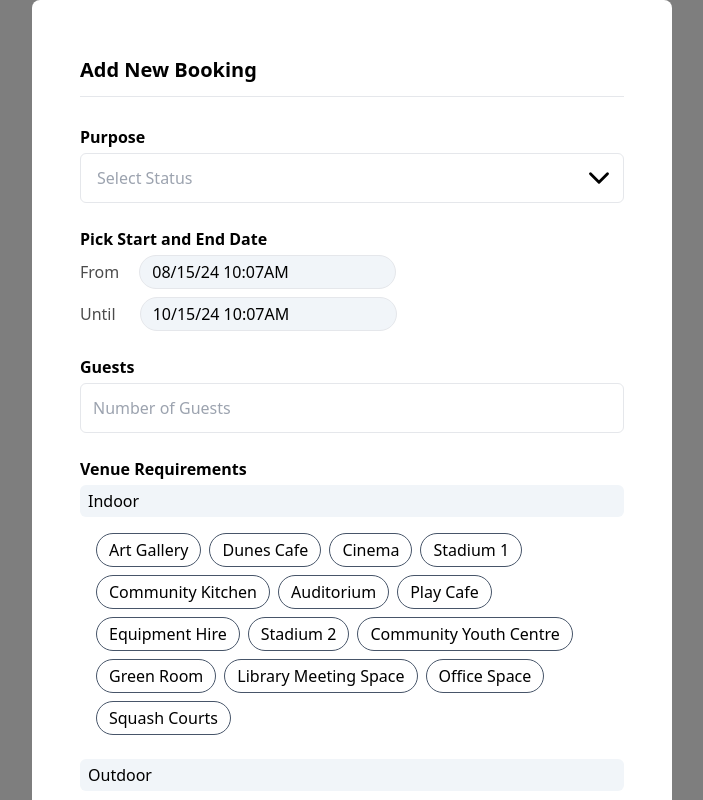
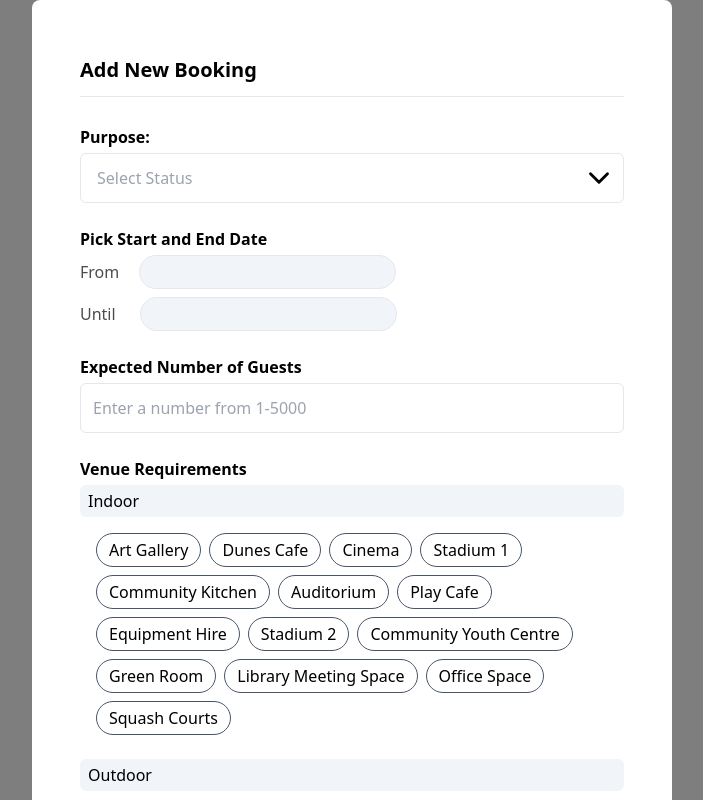
Before and after one commit to Aibi-Green/MERN-booking-system, a React (Vite) app in the folder frontend/: page /addbookings in a window 1280 px wide. Shown: the top 800 px of the page, without its empty margins (288-991 px from the left). Built offline with nearby package versions, Linux system fonts and the light colour scheme.

Commit message:
First working add booking

```diff
--- a/frontend/src/assets/Data.jsx
+++ b/frontend/src/assets/Data.jsx
@@ -1,3 +1,22 @@
+// current day
+const today = new Date()
+today.setHours(6, 0, 0, 0)
+export const currentDay = today
+
+// date set 1 day after the current day
+let minStartDate = new Date(today.setDate(today.getDate() + 1))
+export const minStartDateTime = minStartDate
+
+// date set 3 days and 1 hour after the current day and time
+let endMinDate = new Date(today.setDate(today.getDate()))
+endMinDate.setTime(endMinDate.getTime() + 3600000)
+export const endMinDateTime = endMinDate
+
+// date set 3 days and 1 hour after the current day and time
+let endDate = new Date(today.setDate(today.getDate() + 3))
+endDate.setTime(endDate.getTime() + 3600000)
+export const endDateTime = endDate
+
 export const bookings = [
   {
     _id: "66b5b74842298956d171b375",
--- a/frontend/src/components/AddBooking.jsx
+++ b/frontend/src/components/AddBooking.jsx
@@ -7,33 +7,66 @@ import { purposes } from '../assets/Data.jsx'
 import MultiSelect from './MultiSelect.jsx'
 import SubmitButton from './buttons/SubmitButton.jsx'
 import CancelButton from './buttons/CancelButton.jsx'
+import FormErrors from './ui/FormErrors.jsx'
 
 function AddBooking() {
-  const [startDate, setStartDate] = useState(new Date())
-  const [endDate, setEndDate] = useState(new Date())
-  const [purpose, setPurpose] = useState()
+
+  // const [startDate, setStartDate] = useState(minStartDateTime)
+  // const [endDate, setEndDate] = useState(endDateTime)
+
+  const [startDate, setStartDate] = useState(null)
+  const [endDate, setEndDate] = useState(null)
+
+  const [purposeID, setPurposeID] = useState("")
   const [guests, setGuests] = useState(0)
   const guestsRef = useRef(null)
-  const [requirements, setRequirements] = useState([])
+  const [requirementsID, setRequirementsID] = useState([])
 
+  const [validations, setValidations] = useState([])
 
   const handleGuests = () => {
     setGuests(guestsRef.current.value)
   }
 
-  const handleSubmit = () => {
-    if (guests > 100) {
-      console.log("Guests is greater than 100! Lower it.");
-      // guestsRef.current.
+  const handleValidations = () => {
+    let errors = []
+
+    if (purposeID.length === 0 || !purposes.some(i => i._id === purposeID)) {
+      errors.push("Please select a valid purpose.")
     }
 
+    if (startDate == null || endDate == null) {
+      errors.push("Please select valid start and end dates.")
+    } else if (startDate > endDate) {
+      errors.push("Start date should be set before end date.")
+    } else if ((endDate.getDate() - startDate.getDate()) == 0 &&
+      (endDate.getTime() - startDate.getTime()) < 3600000) {
+      errors.push("Start and end date must be 1 hour or 1 day apart.")
+    }
+
+    if (guests > 5000) {
+      errors.push("Please enter a number below the maximum number of guests.")
+    } else if (guests == 0) {
+      errors.push("Please enter a number greater than 0 for guests.")
+    }
+
+    if(requirementsID.length == 0) {
+      errors.push("Please pick at least one place under venue requirements.")
+    }
+
+    setValidations(errors)
+  }
+
+  const handleSubmit = () => {
+    handleValidations()
+
     console.log("Booking\n", {
+      purpose: purposeID,
       date_start: startDate,
       date_end: endDate,
-      purpose: purpose,
       guests: guests,
     }, "\n\nBooking Requirements\n\n", {
-      requirements: requirements
+      requirements: requirementsID
     });
   }
 
@@ -47,8 +80,11 @@ function AddBooking() {
         </div>
 
         <div className='flex flex-col gap-6'>
-          <Label text="Purpose">
-            <Dropdown data={purposes} onData={setPurpose} className={"border"} />
+          <Label text={`Purpose: ${(purposeID) ?
+            (purposes.find((i) => i._id == purposeID)).name :
+            ""
+          }`}>
+            <Dropdown data={purposes} onData={setPurposeID} className="border" />
           </Label>
 
           <div>
@@ -56,20 +92,22 @@ function AddBooking() {
             <DateRange startData={setStartDate} endData={setEndDate} pattern={`[0-9]`} noIcon={true} />
           </div>
 
-          <Label text="Guests">
-            <NumberInput ref={guestsRef} onChange={handleGuests} placeholder="Number of Guests" type="number" />
+          <Label text="Expected Number of Guests">
+            <NumberInput ref={guestsRef} onChange={handleGuests} placeholder="Enter a number from 1-5000" type="number"
+              className="border" />
           </Label>
 
           <div>
             <Label text="Venue Requirements" className="flex flex-col" />
-            <MultiSelect onData={setRequirements} />
+            <MultiSelect onData={setRequirementsID} />
           </div>
+
+          <FormErrors errorArr={validations} />
 
           <div className='flex flex-col gap-2 w-[50%] min-w-[200px] self-center mt-10'>
             <SubmitButton onClick={handleSubmit}>Submit</SubmitButton>
-            <CancelButton>Cancel</CancelButton>
+            <CancelButton onClick={() => console.log(validations)}>Cancel</CancelButton>
           </div>
-
         </div>
 
       </div>
--- a/frontend/src/components/ui/DateRange.jsx
+++ b/frontend/src/components/ui/DateRange.jsx
@@ -3,18 +3,11 @@ import { useState } from "react"
 import DatePicker from 'react-datepicker'
 import "react-datepicker/dist/react-datepicker.css"
 import PropTypes from 'prop-types'
+import { minStartDateTime } from '../../assets/Data.jsx'
 
 function DateRange({ className, startClassName, endClassName, startData, endData, noIcon=false }) {
-  const [startDate, setStartDate] = useState(() => {
-    const date = new Date();
-    date.setMonth(date.getMonth() - 1); // One month before current date
-    return date;
-  })
-  const [endDate, setEndDate] = useState(() => {
-    const date = new Date();
-    date.setMonth(date.getMonth() + 1); // One month before current date
-    return date;
-  })
+  const [startDate, setStartDate] = useState(null)
+  const [endDate, setEndDate] = useState(null)
 
   const handleStartDate = (date) => {
     setStartDate(date)
@@ -37,6 +30,7 @@ function DateRange({ className, startClassName, endClassName, startData, endData
             showTimeSelect
             minTime={new Date(0, 0, 0, 6, 0)}
             maxTime={new Date(0, 0, 0, 23, 59)}
+            minDate={minStartDateTime}
             selected={startDate}
             onChange={(date) => handleStartDate(date)}
             dateFormat={"MM/dd/yy h:mmaa"}
@@ -45,7 +39,7 @@ function DateRange({ className, startClassName, endClassName, startData, endData
             onKeyDown={(e) => {
               e.preventDefault();
             }}
-            shouldCloseOnSelect showMonthDropdown showYearDropdown
+            shouldCloseOnSelect showMonthDropdown showYearDropdown isClearable
           />
         </div>
         <div>
@@ -65,7 +59,7 @@ function DateRange({ className, startClassName, endClassName, startData, endData
             onKeyDown={(e) => {
               e.preventDefault();
             }}
-            shouldCloseOnSelect showMonthDropdown showYearDropdown
+            shouldCloseOnSelect showMonthDropdown showYearDropdown isClearable
           />
         </div>
       </div>
--- /dev/null
+++ b/frontend/src/components/ui/FormErrors.jsx
@@ -0,0 +1,21 @@
+import PropType from 'prop-types'
+
+function FormErrors({errorArr}) {
+  return (
+    <div className='flex flex-col items-center text-red-600'>
+      {
+        errorArr.map((e, i) => (
+          <div key={i}>{e}</div>
+        ))
+      }
+    </div>
+  )
+}
+
+FormErrors.propTypes = {
+  errorArr: PropType.array
+}
+
+
+
+export default FormErrors
```
